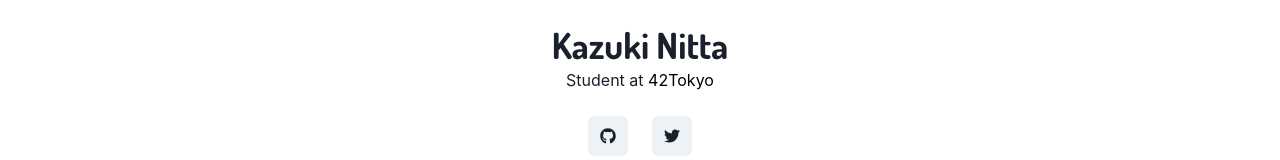
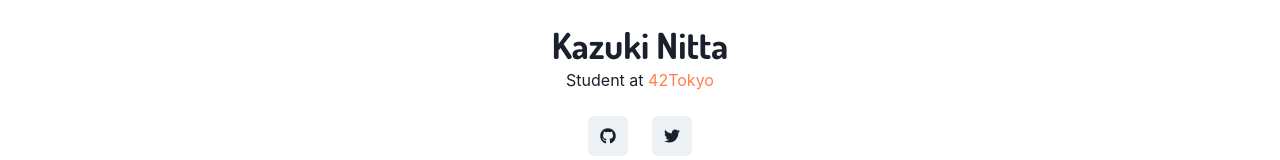
Before and after one commit to ntk221/knitta, a Next.js app: page / in a window 1280 px wide. Shown: the part 319-479 px from the top of the page. Built offline with nearby package versions, Linux system fonts and the light colour scheme.

Commit message:
42Tokyoのlinkの色をCoralに変更

```diff
--- a/pages/index.js
+++ b/pages/index.js
@@ -22,7 +22,7 @@ const Home = () => {
         Kazuki Nitta
       </Heading>
       <p>
-        Student at  <Link href="https://42tokyo.jp/" color="ActiveBorder">42Tokyo</Link>
+        Student at  <Link href="https://42tokyo.jp/" color="Coral">42Tokyo</Link>
       </p>
       <HStack mt={6} spacing={6}>
         <IconButton
```
